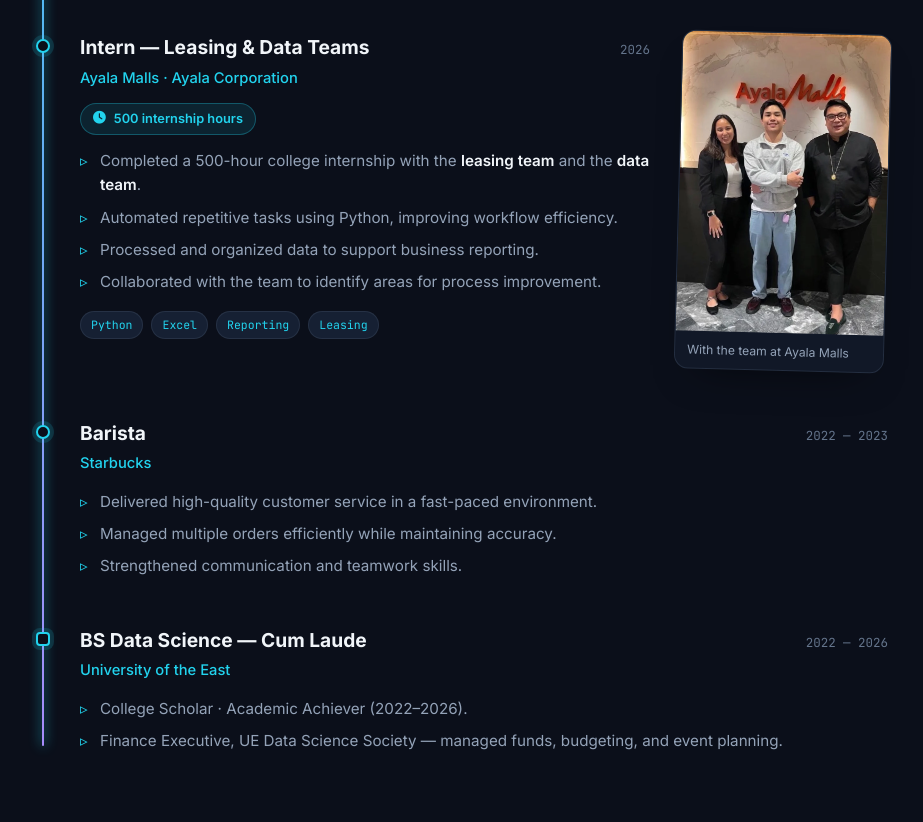
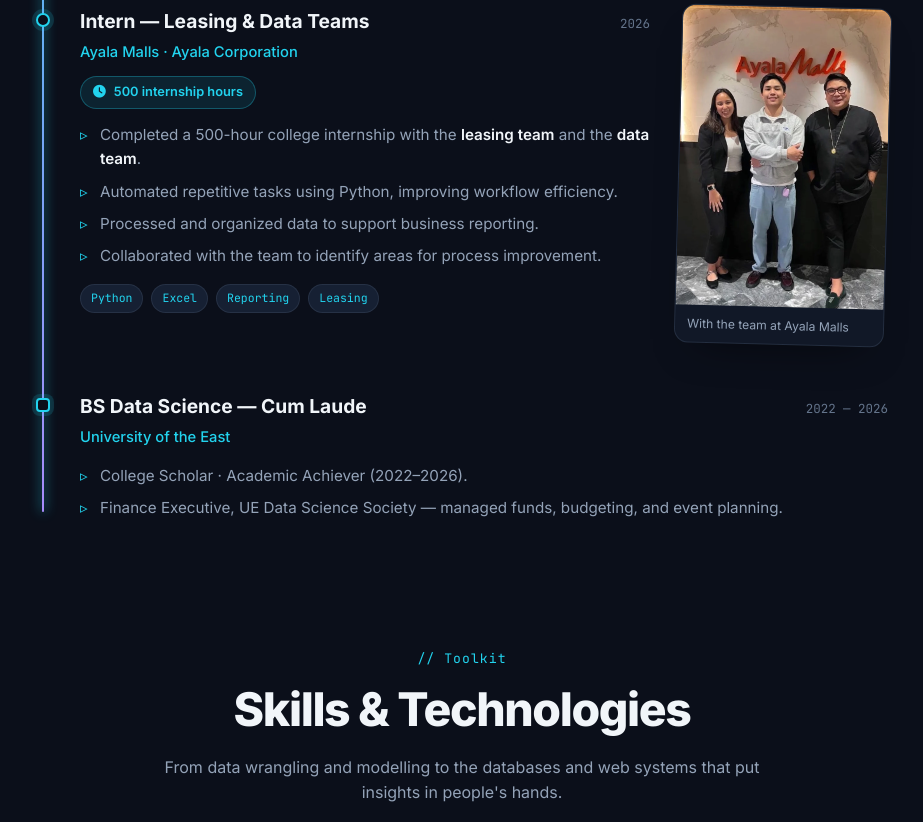
Before and after one commit to garciaralphlawrence-svg/Ralph-Portfolio, a plain HTML site: page index.html in a window 1280 px wide. Shown: the part 3463-4285 px from the top of the page, without its empty margins (178-1101 px from the left). Drawn offline with Linux system fonts and the light colour scheme; animation ran at ten frames a second.

Commit message:
Remove Barista experience entry
Co-Authored-By: Claude Opus 5.5 <noreply@anthropic.com>

```diff
--- a/index.html
+++ b/index.html
@@ -197,8 +197,7 @@
           <p class="body-text reveal">
             I have also built full-stack platforms for real clients, including the Future Minds Academy website and
             school management system (Next.js, TypeScript, PostgreSQL) with student, teacher, and admin portals. My background also spans
-            published research (ICCE &amp; ACM), Python automation at Ayala Corporation, and the people skills I picked up behind the
-            counter at Starbucks. I like work where analytics, software, and real users meet.
+            published research (ICCE &amp; ACM) and a 500-hour internship with the leasing and data teams at Ayala Malls. I like work where analytics, software, and real users meet.
           </p>
           <div class="about-tags reveal">
             <span><i class="fa-solid fa-graduation-cap"></i> BS Data Science · UE</span>
@@ -279,20 +278,6 @@
               <img src="experience/ayala-malls.webp" alt="Ralph with colleagues in front of the Ayala Malls sign during his internship" loading="lazy" width="704" height="1253">
               <figcaption>With the team at Ayala Malls</figcaption>
             </figure>
-          </article>
-
-          <article class="t-item reveal">
-            <span class="t-dot"></span>
-            <div class="t-head">
-              <h3>Barista</h3>
-              <span class="t-date">2022 — 2023</span>
-            </div>
-            <p class="t-org">Starbucks</p>
-            <ul class="t-list">
-              <li>Delivered high-quality customer service in a fast-paced environment.</li>
-              <li>Managed multiple orders efficiently while maintaining accuracy.</li>
-              <li>Strengthened communication and teamwork skills.</li>
-            </ul>
           </article>
 
           <article class="t-item reveal">
```
